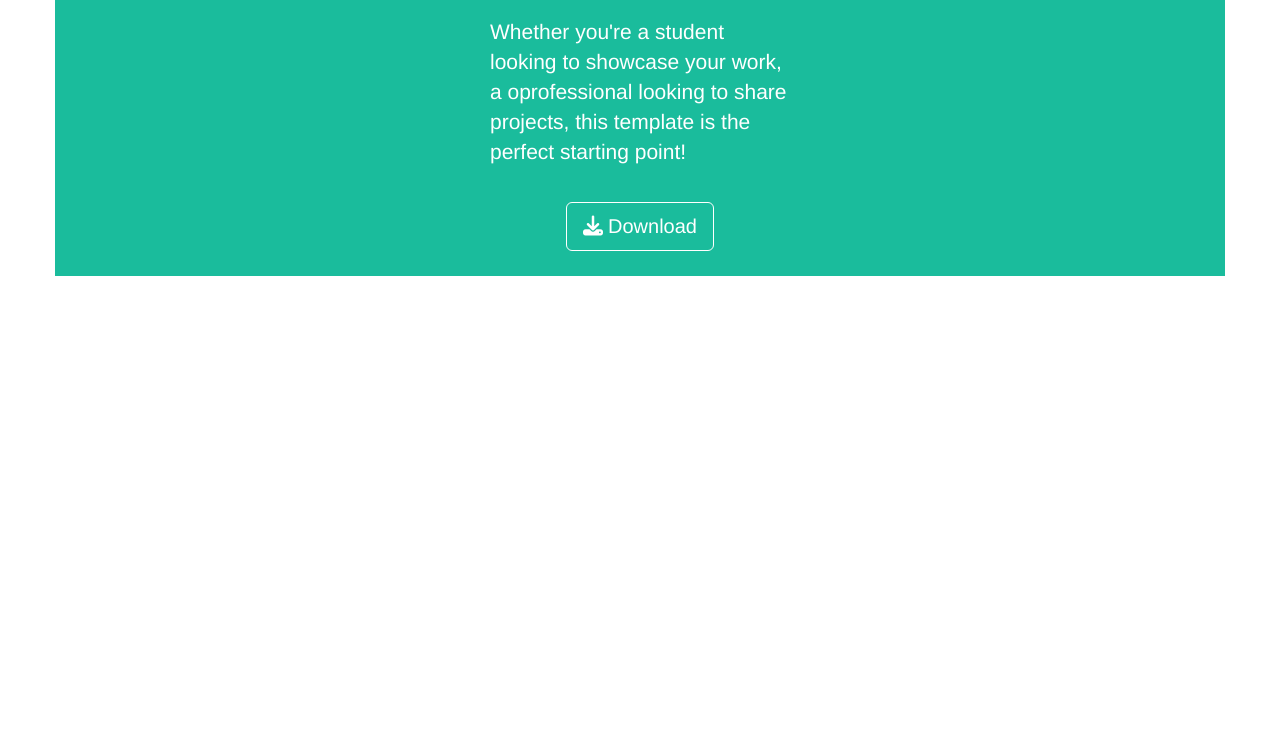
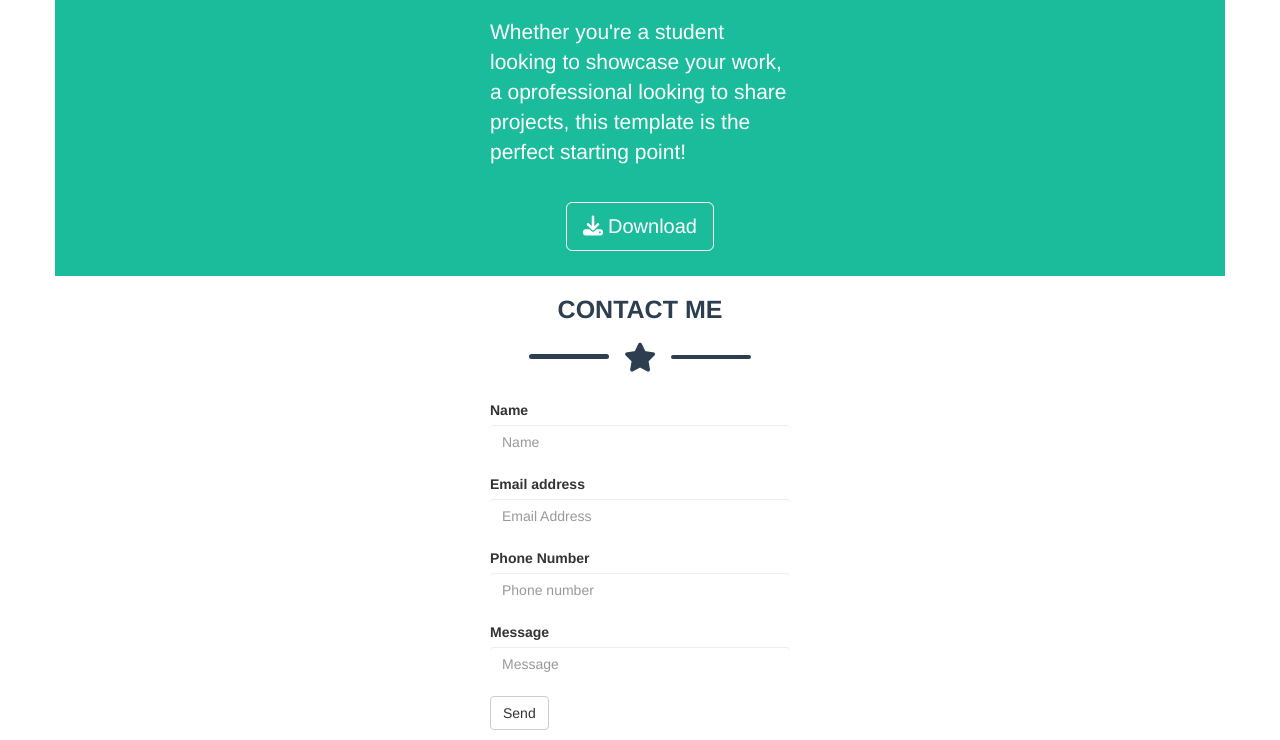
Before and after one commit to Domenico-G/html-css-bootstrap-freelancer, a plain HTML site: page index.html in a window 1280 px wide. Shown: the part 5190-5930 px from the top of the page. Before the commit the page ends 5466 px from the top, so only its background shows below. Drawn offline with nearby package versions, Linux system fonts and the light colour scheme.

Commit message:
Contact form

```diff
--- a/css/style.css
+++ b/css/style.css
@@ -117,3 +117,27 @@ nav {
 .about .btn i {
   padding: 0 5px 0 0;
 }
+
+/* fine about style */
+
+/* contact style */
+.contact-title {
+  text-align: center;
+  color: #2C3E50;
+  text-transform: uppercase;
+}
+.contact-title h2 {
+  font-weight: 700;
+  font-size: 25px;
+}
+
+form {
+  width: 300px;
+  margin: 10px auto;
+}
+
+form .form-control {
+  border: 0px solid #888;
+}
+
+/* fine contact style */
--- a/index.html
+++ b/index.html
@@ -85,6 +85,39 @@
         </div>
       </div>
       <!-- fine sezione about -->
+      <!-- sezione contact -->
+      <div class="contact">
+        <div class="container">
+          <div class="row">
+            <div class="contact-title col-xs-12">
+              <h2>Contact me</h2>
+              <span class="star"><i class="fas fa-star"></i></span>
+            </div>
+            <div class="col-xs-12">
+              <form>
+                <div class="form-group">
+                  <label for="exampleInputName2">Name</label>
+                  <input type="text" class="form-control" id="exampleInputName2" placeholder="Name">
+                </div>
+                <div class="form-group">
+                  <label for="exampleInputEmail1">Email address</label>
+                  <input type="email" class="form-control" id="exampleInputEmail1" placeholder="Email Address">
+                </div>
+                <div class="form-group">
+                  <label for="exampleInputName2">Phone Number</label>
+                  <input type="text" class="form-control" id="exampleInputName2" placeholder="Phone number">
+                </div>
+                <div class="form-group">
+                  <label for="exampleInputName2">Message</label>
+                  <input type="text" class="form-control" id="exampleInputName2" placeholder="Message">
+                </div>
+                <button type="submit" class="btn btn-default">Send</button>
+              </form>
+            </div>
+          </div>
+        </div>
+      </div>
+      <!-- fine sezione contact -->
     </main>
 
   </body>
```
